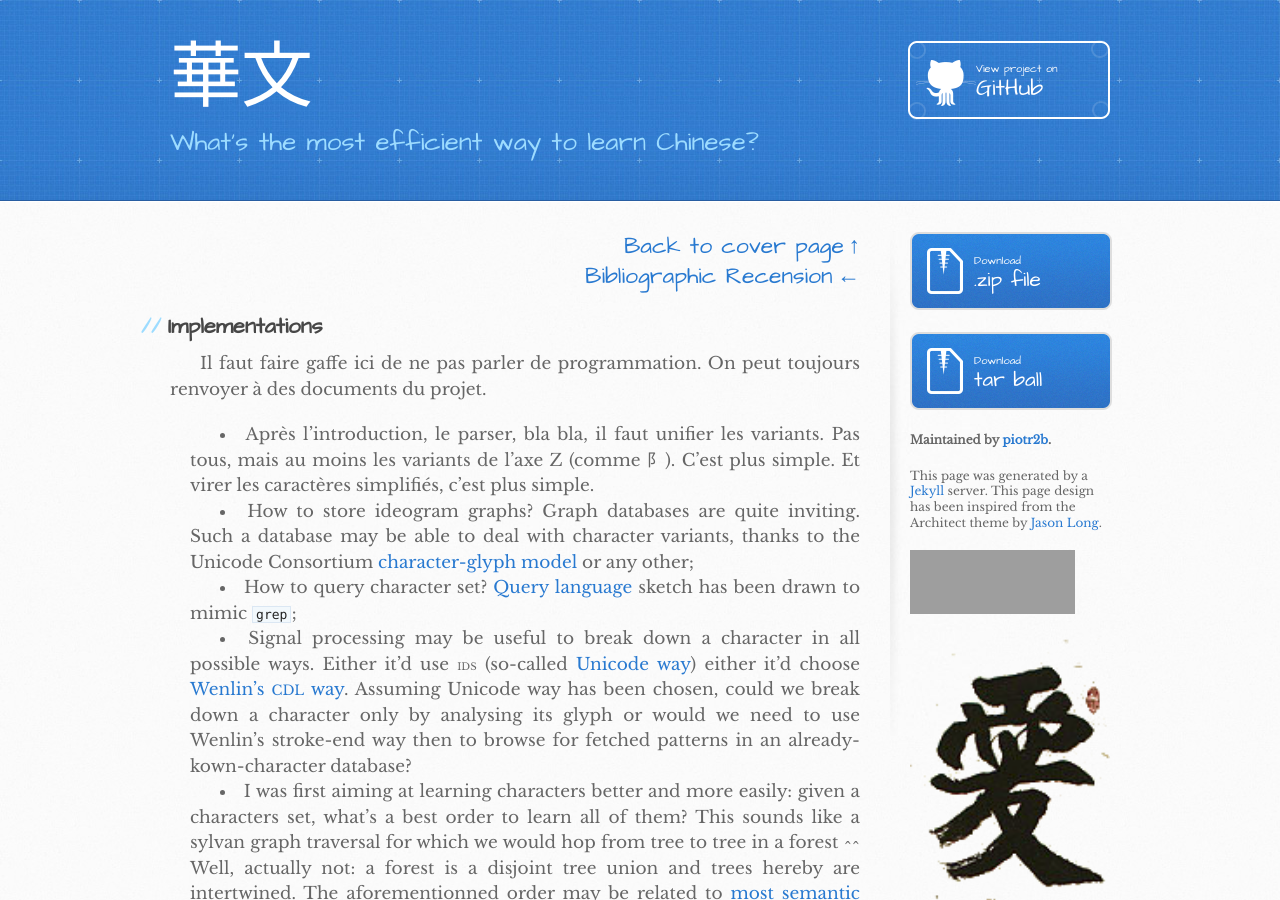
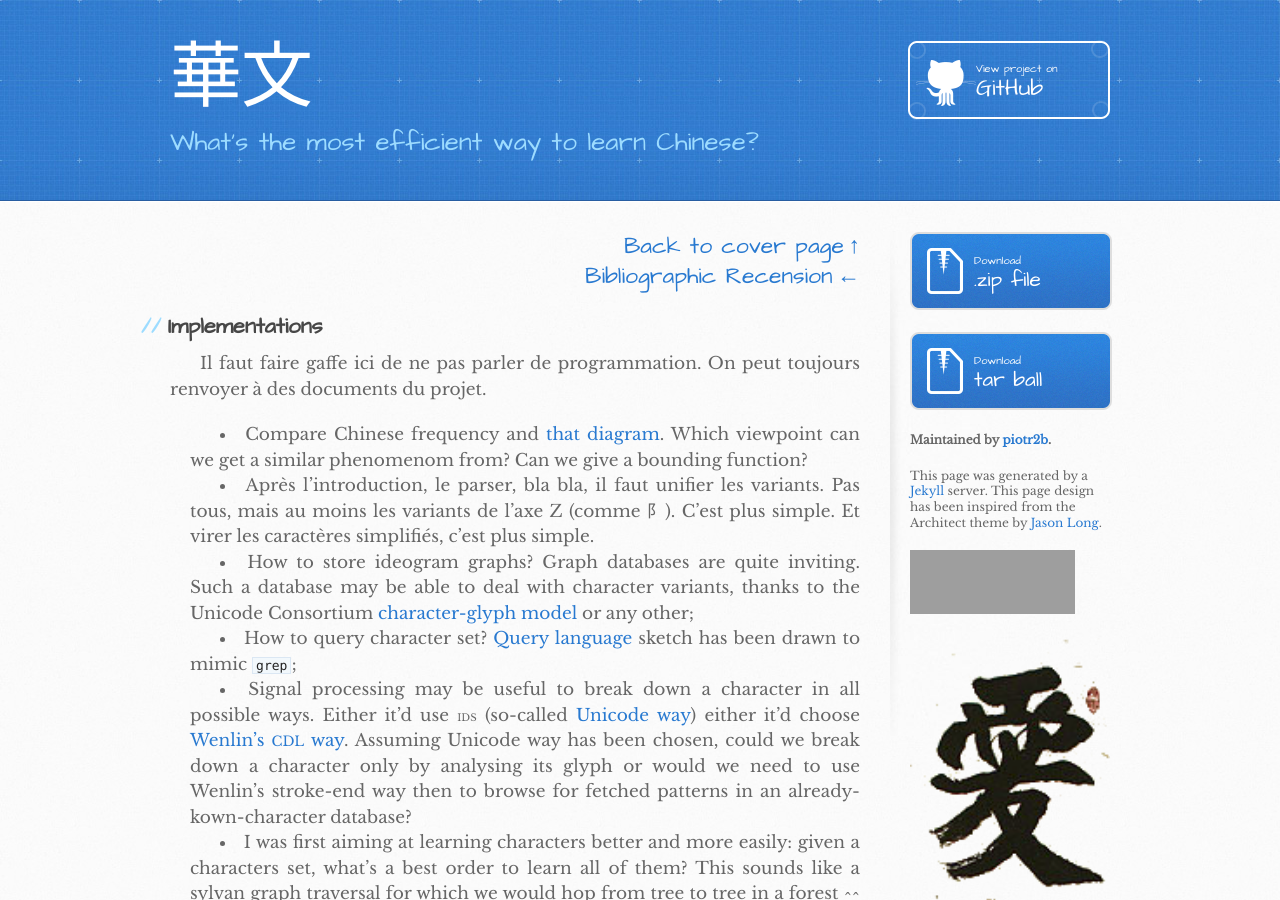
Before and after one commit to PlumpMath/piotr-yuxuan.github.io, a Jekyll site: the page built from _posts/0001-05-01-implementations.md, in a window 1280 px wide and 900 px high, cut to the strip 0-900 px from the top of the window. Built offline with Jekyll 4.4.1, drawn with Linux system fonts in a browser that asks for light colours; grey boxes are pictures that could not be loaded.

Commit message:
implementation

```diff
--- a/_posts/0001-05-01-implementations.md
+++ b/_posts/0001-05-01-implementations.md
@@ -8,6 +8,7 @@ abstract: "This part comes when theoretic frame has been weel-defined. Some idea
 
 Il faut faire gaffe ici de ne pas parler de programmation. On peut toujours renvoyer à des documents du projet.
 
+* Compare Chinese frequency and [that diagram](http://tigger.uic.edu/~ejv/img/thelwallfigure1.jpg). Which viewpoint can we get a similar phenomenom from? Can we give a bounding function?
 * Après l'introduction, le parser, bla bla, il faut unifier les variants. Pas tous, mais au moins les variants de l'axe Z (comme 阝). C'est plus simple. Et virer les caractères simplifiés, c'est plus simple.
 * How to store ideogram graphs? Graph databases are quite inviting. Such a database may be able to deal with character variants, thanks to the Unicode Consortium  [character-glyph model](https://github.com/piotr2b/chinese-huawen/blob/master/refs/New%20Perspectives%20in%20Sinographic%20Language%20Processing%20through%20the%20Use%20of%20Character%20Structure.pdf) or any other;
 * How to query character set? [Query language](https://github.com/piotr2b/chinese-huawen/blob/master/refs/A%20Structural%20Query%20System%20for%20Han%20Characters.pdf) sketch has been drawn to mimic `grep`;
```
